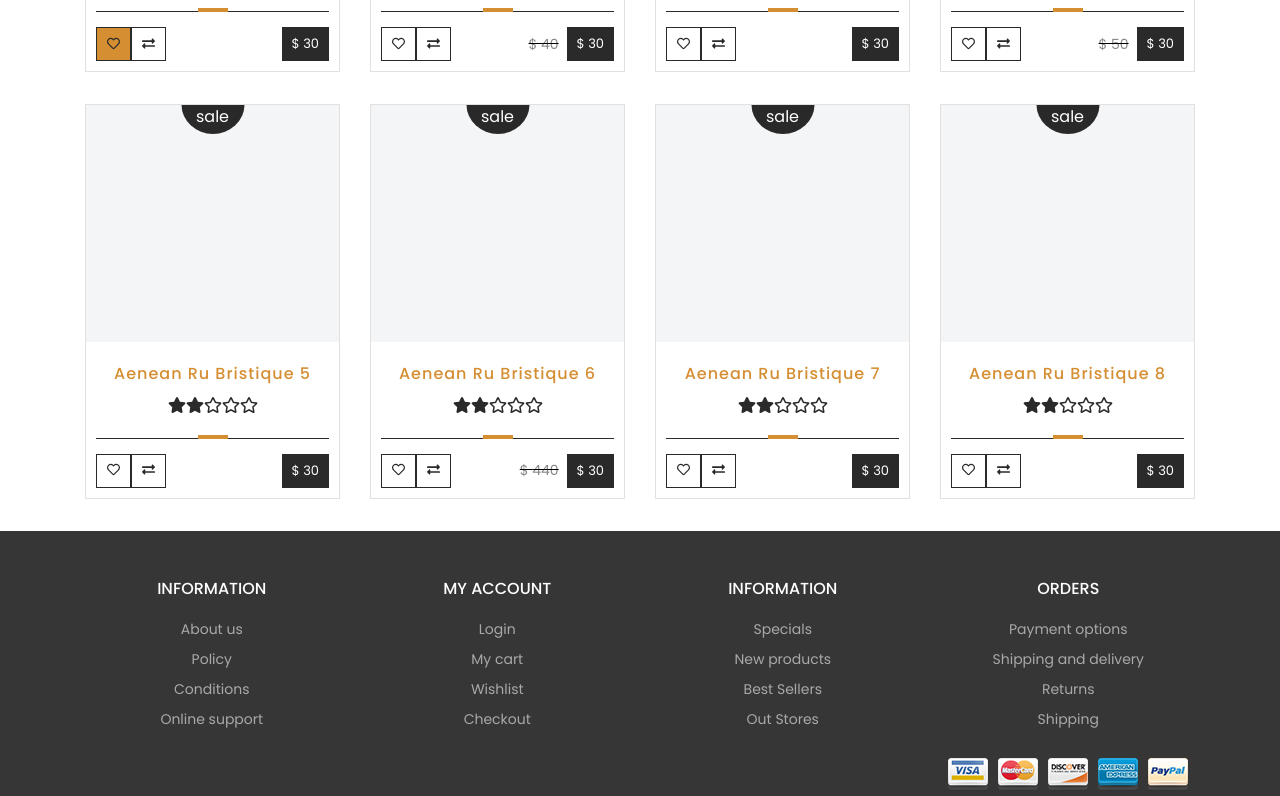
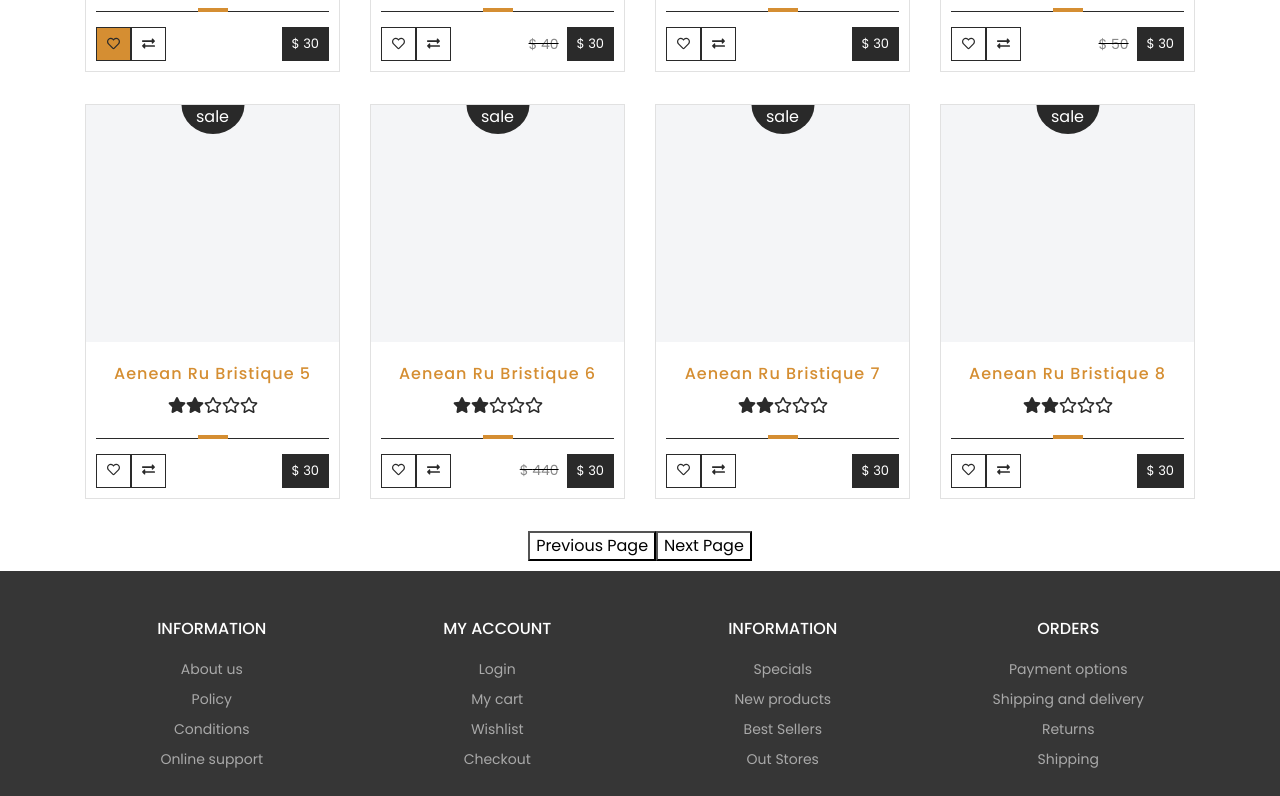
Before and after one commit to matwjablonski/kodilla-wdp-2505-01, a React (Create React App) app: page / in a window 1280 px wide. Shown: the part 1015-1811 px from the top of the page. Built offline with nearby package versions, Linux system fonts and the light colour scheme.

Commit message:
Conflicts resolve

```diff
--- /dev/null
+++ b/src/components/common/Swipeable/Swipeable.js
@@ -0,0 +1,21 @@
+import React from 'react';
+import NewFurniture from '../../features/NewFurniture/NewFurnitureContainer';
+import styles from './Swipeable.module.scss';
+
+const Swipeable = ({ leftAction, rightAction, activePage, setActivePage }) => {
+  return (
+    <div>
+      <NewFurniture activePage={activePage} setActivePage={setActivePage} />
+      <div className={styles.buttonsContainer}>
+        <button className={styles.pageButton} onClick={leftAction}>
+          Previous Page
+        </button>
+        <button className={styles.pageButton} onClick={rightAction}>
+          Next Page
+        </button>
+      </div>
+    </div>
+  );
+};
+
+export default Swipeable;
--- /dev/null
+++ b/src/components/common/Swipeable/Swipeable.module.scss
@@ -0,0 +1,15 @@
+@import "../../../styles/settings.scss";
+
+.buttonsContainer {
+  display: flex;
+  justify-content: center;
+  padding-bottom: 10px;
+}
+
+.pageButton {
+  background: $secondary;
+  &:hover {
+    background: $primary;
+    color: $secondary;
+  }
+}
--- a/src/components/features/NewFurniture/NewFurniture.js
+++ b/src/components/features/NewFurniture/NewFurniture.js
@@ -6,31 +6,31 @@ import ProductBox from '../../common/ProductBox/ProductBox';
 
 class NewFurniture extends React.Component {
   state = {
-    activePage: 0,
     activeCategory: 'bed',
   };
-
-  handlePageChange(newPage) {
-    this.setState({ activePage: newPage });
-  }
 
   handleCategoryChange(newCategory) {
     this.setState({ activeCategory: newCategory });
   }
 
   render() {
-    const { categories, products } = this.props;
-    const { activeCategory, activePage } = this.state;
+    const { categories, products, activePage, setActivePage } = this.props;
+    const { activeCategory } = this.state;
 
     const categoryProducts = products.filter(item => item.category === activeCategory);
     const pagesCount = Math.ceil(categoryProducts.length / 8);
+
+    const LAST_PAGE_INDEX = pagesCount - 1;
+    const FIRST_PAGE_INDEX = 0;
+    if (activePage > LAST_PAGE_INDEX) setActivePage(activePage - 1);
+    else if (activePage < FIRST_PAGE_INDEX) setActivePage(activePage + 1);
 
     const dots = [];
     for (let i = 0; i < pagesCount; i++) {
       dots.push(
         <li>
           <a
-            onClick={() => this.handlePageChange(i)}
+            onClick={() => setActivePage(i)}
             className={i === activePage && styles.active}
           >
             page {i}
--- a/src/components/views/Homepage/Homepage.js
+++ b/src/components/views/Homepage/Homepage.js
@@ -1,18 +1,32 @@
-import React from 'react';
-// import PropTypes from 'prop-types';
+import React, { useState } from 'react';
 
 import styles from './Homepage.module.scss';
 
 import FeatureBoxes from '../../features/FeatureBoxes/FeatureBoxes';
-import NewFurniture from '../../features/NewFurniture/NewFurnitureContainer';
+import Swipeable from '../../common/Swipeable/Swipeable';
 
-const Homepage = () => (
-  <div className={styles.root}>
-    <FeatureBoxes />
-    <NewFurniture />
-  </div>
-);
+const Homepage = () => {
+  const [activePage, setActivePage] = useState(0);
 
-// Homepage.propTypes = {};
+  const leftAction = () => {
+    setActivePage(activePage - 1);
+  };
+
+  const rightAction = () => {
+    setActivePage(activePage + 1);
+  };
+
+  return (
+    <div className={styles.root}>
+      <FeatureBoxes />
+      <Swipeable
+        leftAction={leftAction}
+        rightAction={rightAction}
+        activePage={activePage}
+        setActivePage={setActivePage}
+      />
+    </div>
+  );
+};
 
 export default Homepage;
--- a/src/styles/settings.scss
+++ b/src/styles/settings.scss
@@ -42,6 +42,7 @@ $footer-claim-bg: $grayDarker;
 $footer-bg: $grayDark;
 
 $primary: $orange;
+$secondary: white;
 
 $text-color: $grayDarker;
 
```
